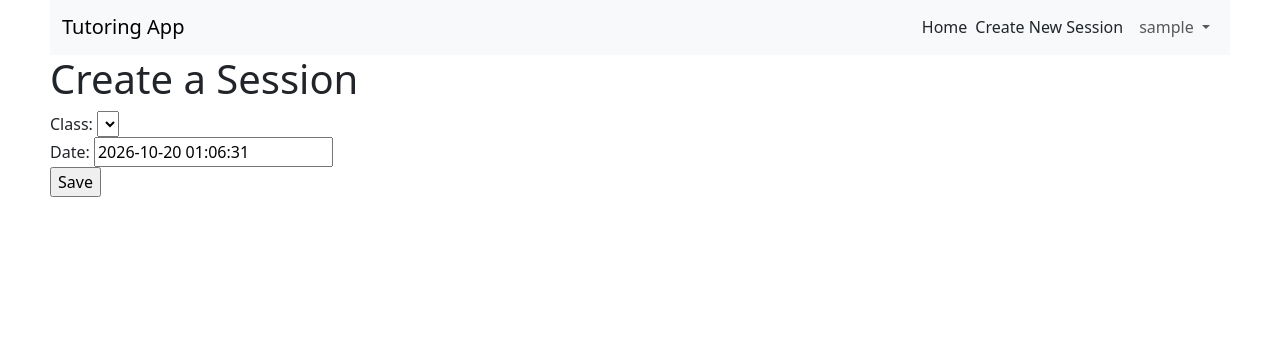
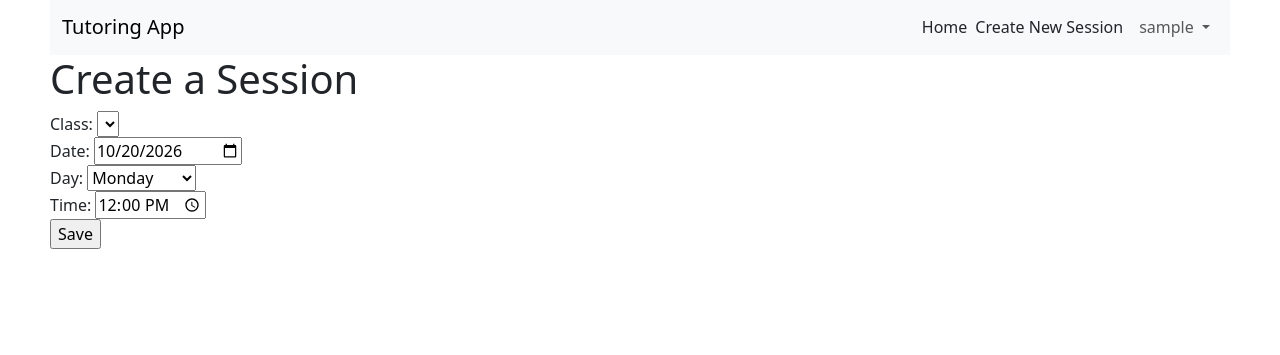
Before and after one commit to samuelpenney/CSCI258TutoringApp, a Django app: page /post/new/ in a window 1280 px wide. Shown: the part 51-406 px from the top of the page. Run offline with Django 5.2, Linux system fonts and the light colour scheme; the visitor is signed in with stand-in values (Sample User, id 1); lists and menus that the app fills with data are empty.

Commit message:
Changed datetime field

```diff
--- a/Tutorapp/admin.py
+++ b/Tutorapp/admin.py
@@ -7,6 +7,8 @@
         "Class",
         "TA",
         "Date",
+        "Day",
+        "Time",
     )
 
 
--- /dev/null
+++ b/Tutorapp/forms.py
@@ -0,0 +1,14 @@
+from django import forms
+
+from .models import Post
+
+
+class PostForm(forms.ModelForm):
+    class Meta:
+        model = Post
+        fields = ["Class", "Date", "Day", "Time"]
+        widgets = {
+            "Date": forms.DateInput(format="%Y-%m-%d", attrs={"type": "date"}),
+            "Day": forms.Select(),
+            "Time": forms.TimeInput(attrs={"type": "time"}),
+        }
--- a/Tutorapp/models.py
+++ b/Tutorapp/models.py
@@ -1,9 +1,18 @@
+import datetime
 from django.db import models
 from django.urls import reverse
 from django.conf import settings
 from django.utils import timezone
 from accounts.models import Courses
-# Create your models here.
+
+class Weekday(models.IntegerChoices):
+    MONDAY = 0, "Monday"
+    TUESDAY = 1, "Tuesday"
+    WEDNESDAY = 2, "Wednesday"
+    THURSDAY = 3, "Thursday"
+    FRIDAY = 4, "Friday"
+    SATURDAY = 5, "Saturday"
+    SUNDAY = 6, "Sunday"
 
 class Post(models.Model):
     Class = models.CharField(max_length=200, choices=Courses.choices)
@@ -12,7 +21,9 @@
         on_delete=models.CASCADE,
         limit_choices_to={"is_ta": True},
     )
-    Date = models.DateTimeField(default=timezone.now)
+    Date = models.DateField(default=timezone.localdate)
+    Day = models.IntegerField(choices=Weekday.choices, default=Weekday.MONDAY)
+    Time = models.TimeField(default=datetime.time(12, 0))
 
     def __str__(self):
         return self.Class
--- a/Tutorapp/templates/home.html
+++ b/Tutorapp/templates/home.html
@@ -13,7 +13,7 @@
         <div class="post-entry">
         <h2><a href="{{post.get_absolute_url}}">{{ post.Class }}</a></h2>
         <p>TA: {{ post.TA }}</p>
-        <p>{{ post.Date }}</p>
+        <p>{{ post.Date }} ({{ post.get_Day_display }}) at {{ post.Time|time:"g:i A" }}</p>
         </div>
     {% endfor %}
     <h3>Tutors</h3>
--- a/Tutorapp/templates/post_delete.html
+++ b/Tutorapp/templates/post_delete.html
@@ -2,7 +2,7 @@
 {% block content %}
 <h1>Delete Session</h1>
 <form action="" method="post">{% csrf_token %}
-    <p>Are you sure you want to delete "{{ post.Class }}" at "{{ post.Date }}"?</p>
+    <p>Are you sure you want to delete "{{ post.Class }}" on {{ post.Date }} ({{ post.get_Day_display }}) at {{ post.Time|time:"g:i A" }}?</p>
     <input type="submit" value="Confirm">
 </form>
 {% endblock content %}
--- a/Tutorapp/templates/post_detail.html
+++ b/Tutorapp/templates/post_detail.html
@@ -4,7 +4,7 @@
 <div class="post-entry">
     <h2>{{ post.Class }}</h2>
     <p>{{ post.TA }}</p>
-    <p>{{ post.Date }}</p>
+    <p>{{ post.Date }} ({{ post.get_Day_display }}) at {{ post.Time|time:"g:i A" }}</p>
 </div>
 <div>
 <p><a href="{%url 'post_edit' post.pk %}">Edit Session</a></p>
--- a/Tutorapp/templates/tutors.html
+++ b/Tutorapp/templates/tutors.html
@@ -11,7 +11,7 @@
 {% for post in ta.post_set.all %}
     <div class="post-entry">
         <h2><a href="{{post.get_absolute_url}}">{{ post.Class }}</a></h2>
-        <p>{{ post.Date }}</p>
+        <p>{{ post.Date }} ({{ post.get_Day_display }}) at {{ post.Time|time:"g:i A" }}</p>
     </div>
 {% empty %}
     <p>This tutor has no posts yet.</p>
--- a/Tutorapp/views.py
+++ b/Tutorapp/views.py
@@ -5,6 +5,7 @@
 from django.views.generic.edit import CreateView, UpdateView, DeleteView
 from django.urls import reverse_lazy
 from .models import Post
+from .forms import PostForm
 from accounts.models import Courses
 from django.shortcuts import render
 
@@ -25,7 +26,7 @@
 class TimeCreateView(LoginRequiredMixin, CreateView):
     model = Post
     template_name = "time_add.html"
-    fields = ["Class", "Date"]
+    form_class = PostForm
 
     def form_valid(self, form):
         form.instance.TA = self.request.user
@@ -42,7 +43,7 @@
 class BlogUpdateView(UpdateView):
     model = Post
     template_name = "post_edit.html"
-    fields = ["Class", "Date"]
+    form_class = PostForm
 
 class BlogDeleteView(DeleteView):
     model = Post
```
Also changed, not shown: README.md, Tutorapp/migrations/0008_remove_post_date_post_day_post_time.py (added), Tutorapp/migrations/0009_post_date.py (added).
